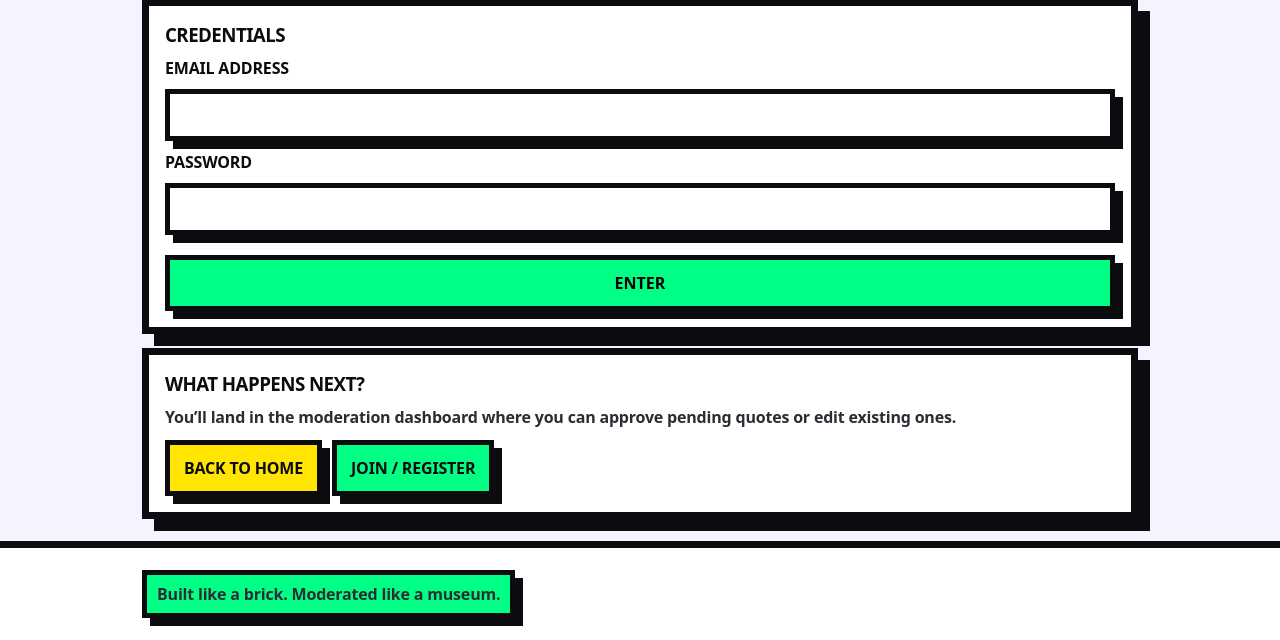
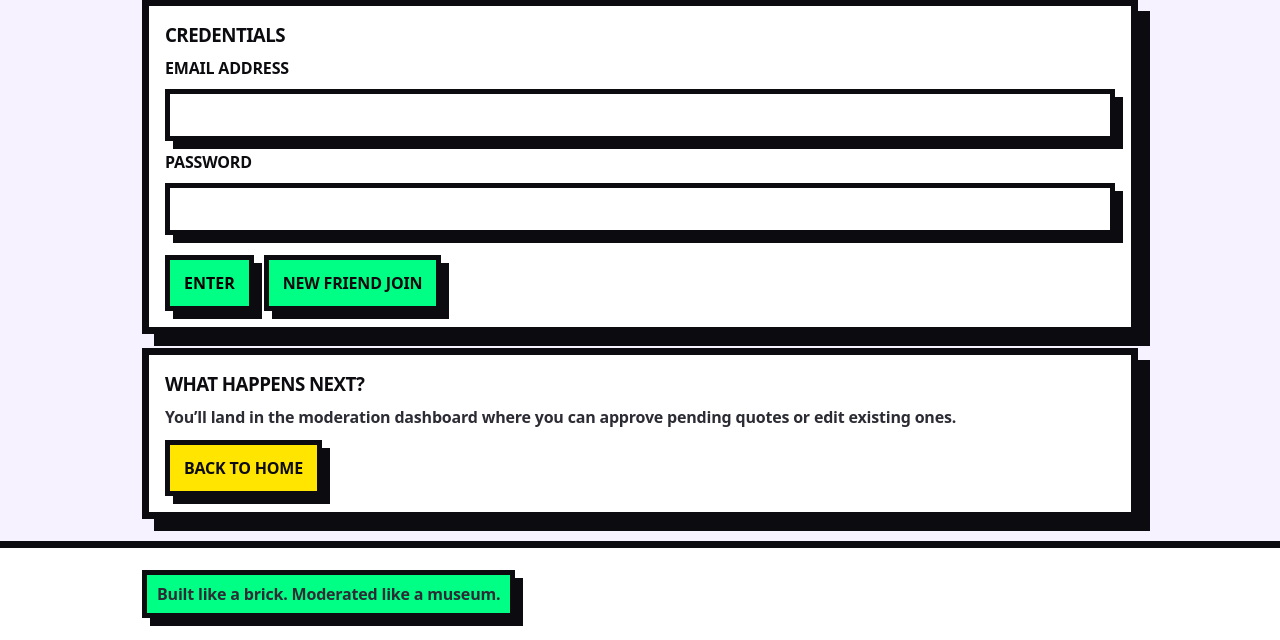
Before and after one commit to mortalnow/dan-s-bullshit, a FastAPI app: page /admin/login in a window 1280 px wide. Shown: the part 202-842 px from the top of the page. Run offline with FastAPI, Linux system fonts and the light colour scheme.

Commit message:
UI: Move Join button next to Login and update text to 'New Friend Join'

```diff
--- a/app/templates/admin_login.html
+++ b/app/templates/admin_login.html
@@ -9,7 +9,10 @@
       <label for="token">Password</label>
       <input id="token" name="token" type="password" required />
 
-      <button class="btn primary" type="submit" style="margin-top: 10px;">Enter</button>
+      <div class="actions" style="margin-top: 10px;">
+        <button class="btn primary" type="submit">Enter</button>
+        <a class="btn primary" href="/register">New Friend Join</a>
+      </div>
     </form>
   </div>
     <div class="card">
@@ -17,7 +20,6 @@
     <p class="hint">You’ll land in the moderation dashboard where you can approve pending quotes or edit existing ones.</p>
     <div class="actions">
       <a class="btn alt" href="/">Back to home</a>
-      <a class="btn primary" href="/register">Join / Register</a>
     </div>
   </div>
 </section>
```
